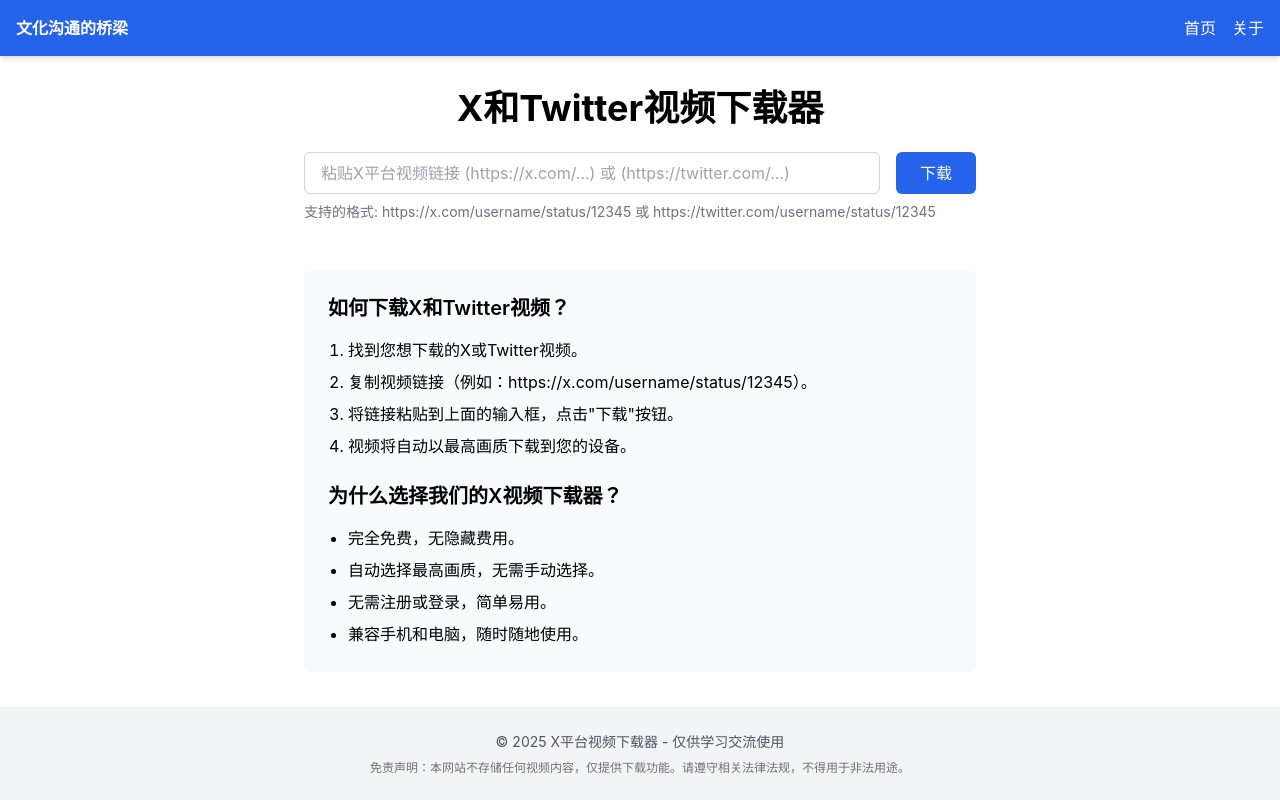
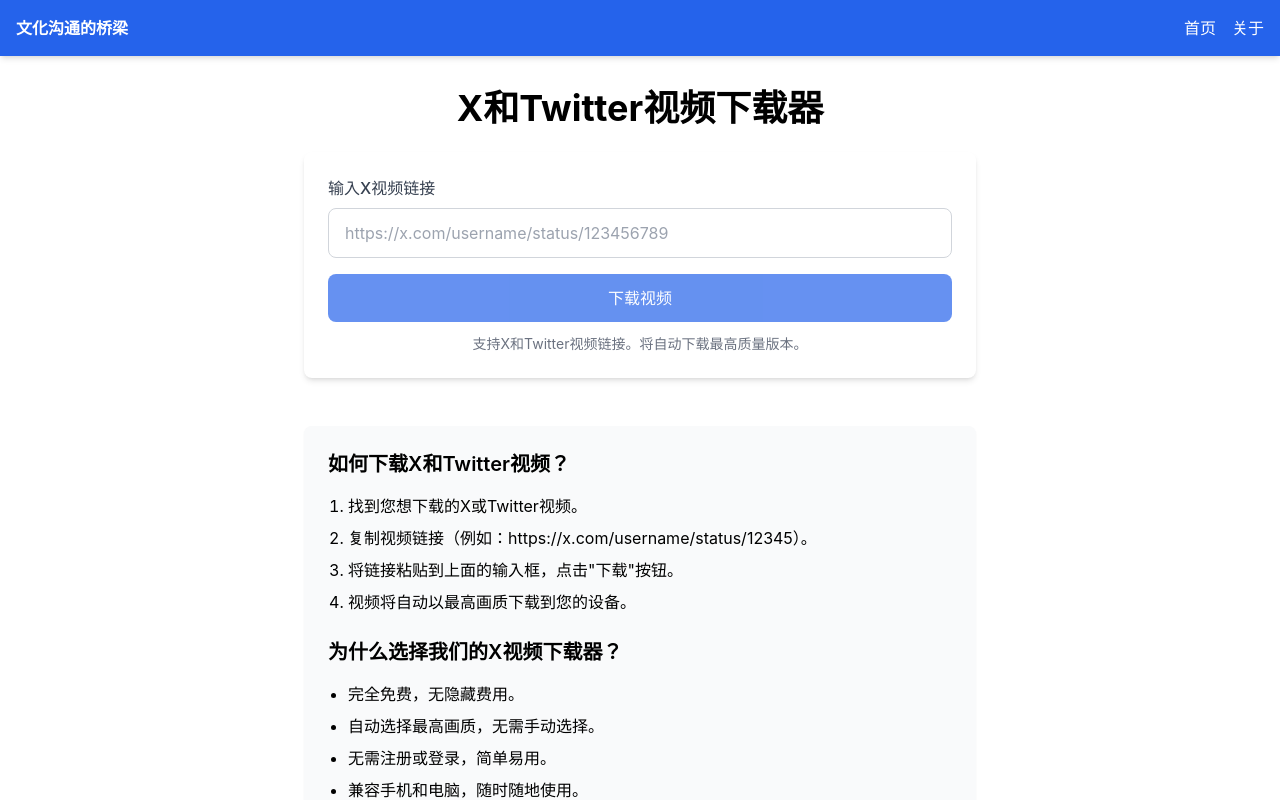
Before and after one commit to ShawWoods/x-video-download.com, a Next.js app: page / in a window 1280 px wide. Shown: the top 800 px of the page. Built offline with nearby package versions, Linux system fonts and the light colour scheme; a web font is replaced by a local one.

Commit message:
Update index.js

```diff
--- a/app/components/DownloadForm/index.js
+++ b/app/components/DownloadForm/index.js
@@ -1,42 +1,59 @@
-// app/components/DownloadForm/index.js
+'use client';
 import { useState } from 'react';
 
-export default function DownloadForm({ onSubmit, loading }) {
+interface DownloadFormProps {
+  onSubmit: (url: string) => void;
+  loading: boolean;
+}
+
+export default function DownloadForm({ onSubmit, loading }: DownloadFormProps) {
   const [url, setUrl] = useState('');
 
-  const handleSubmit = (e) => {
+  const handleSubmit = (e: React.FormEvent) => {
     e.preventDefault();
-    console.log('提交的URL:', url); // 添加日志
     if (url.trim()) {
       onSubmit(url.trim());
-    } else {
-      console.error('URL 为空');
     }
   };
 
   return (
-    <form onSubmit={handleSubmit} className="w-full">
-      <div className="flex flex-col md:flex-row gap-4">
+    <form onSubmit={handleSubmit} className="bg-white p-6 rounded-lg shadow-md mb-6">
+      <div className="mb-4">
+        <label htmlFor="url" className="block text-gray-700 font-medium mb-2">
+          输入X视频链接
+        </label>
         <input
           type="text"
-          placeholder="粘贴X平台视频链接 (https://x.com/...) 或 (https://twitter.com/...)"
+          id="url"
+          className="w-full px-4 py-3 border border-gray-300 rounded-lg focus:outline-none focus:ring-2 focus:ring-blue-500"
+          placeholder="https://x.com/username/status/123456789"
           value={url}
           onChange={(e) => setUrl(e.target.value)}
-          className="flex-grow px-4 py-2 border border-gray-300 rounded-md focus:outline-none focus:ring-2 focus:ring-blue-500"
-          disabled={loading}
           required
         />
-        <button
-          type="submit"
-          className="px-6 py-2 bg-blue-600 text-white rounded-md hover:bg-blue-700 focus:outline-none focus:ring-2 focus:ring-blue-500 disabled:opacity-50"
-          disabled={loading}
-        >
-          {loading ? '处理中...' : '下载'}
-        </button>
       </div>
-      <div className="mt-2 text-sm text-gray-500">
-        支持的格式: https://x.com/username/status/12345 或 https://twitter.com/username/status/12345
-      </div>
+      <button
+        type="submit"
+        disabled={loading || !url.trim()}
+        className={`w-full bg-blue-600 text-white font-medium py-3 px-4 rounded-lg transition duration-200 ${
+          loading || !url.trim() ? 'opacity-70 cursor-not-allowed' : 'hover:bg-blue-700'
+        }`}
+      >
+        {loading ? (
+          <div className="flex items-center justify-center">
+            <svg className="animate-spin -ml-1 mr-3 h-5 w-5 text-white" xmlns="http://www.w3.org/2000/svg" fill="none" viewBox="0 0 24 24">
+              <circle className="opacity-25" cx="12" cy="12" r="10" stroke="currentColor" strokeWidth="4"></circle>
+              <path className="opacity-75" fill="currentColor" d="M4 12a8 8 0 018-8V0C5.373 0 0 5.373 0 12h4zm2 5.291A7.962 7.962 0 014 12H0c0 3.042 1.135 5.824 3 7.938l3-2.647z"></path>
+            </svg>
+            处理中...
+          </div>
+        ) : (
+          '下载视频'
+        )}
+      </button>
+      <p className="text-sm text-gray-500 mt-3 text-center">
+        支持X和Twitter视频链接。将自动下载最高质量版本。
+      </p>
     </form>
   );
 }
```
